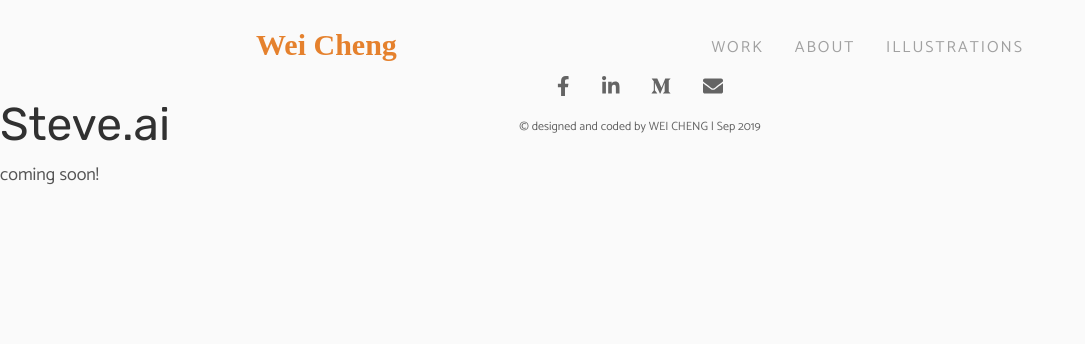
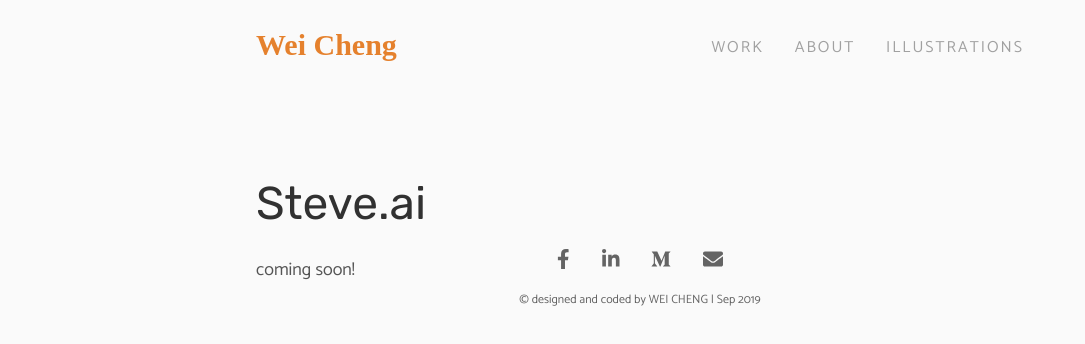
Before and after one commit to ChengWei1010/weichenglily, a React (Create React App) app: page /steve in a window 1280 px wide. Shown: the top 344 px of the page, without its empty margins (0-1085 px from the left). Built offline with nearby package versions, Linux system fonts and the light colour scheme; a web font is replaced by a local one; what react-sizeme would draw is missing.

Commit message:
update steve ai

```diff
--- a/src/components/Work/Steve.js
+++ b/src/components/Work/Steve.js
@@ -3,11 +3,12 @@
 function Steve(){
 
   return(
-    <div className="content-container">
-      <h1>Steve.ai</h1>
-      <p>coming soon!</p>
-
-  </div>
+    <section className="section-work-body">
+      <section className="section-head">
+        <h1>Steve.ai</h1>
+        <p>coming soon!</p>
+      </section>
+    </section>
   )
 }
 export default Steve
--- a/src/index.css
+++ b/src/index.css
@@ -66,6 +66,7 @@
   text-align: center;
 	font-size: 18px;
   color: rgb(100, 100, 100);
+  display: inline-block;
 }
 section{
   margin: 0;
```
